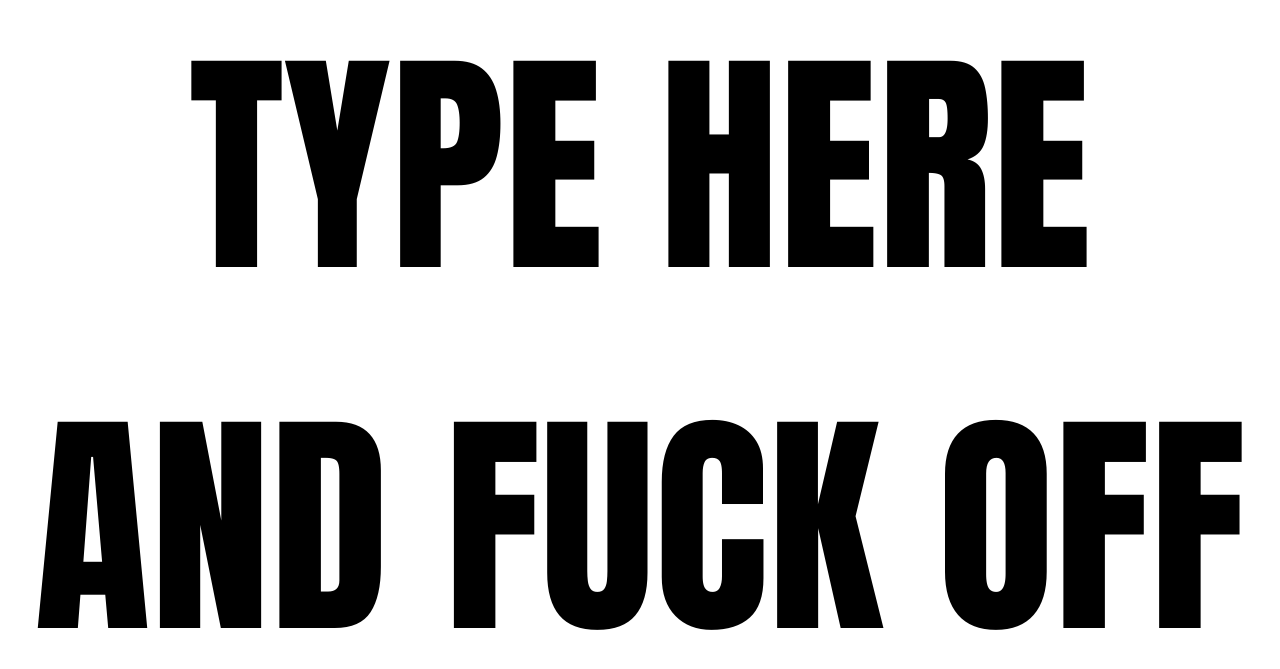
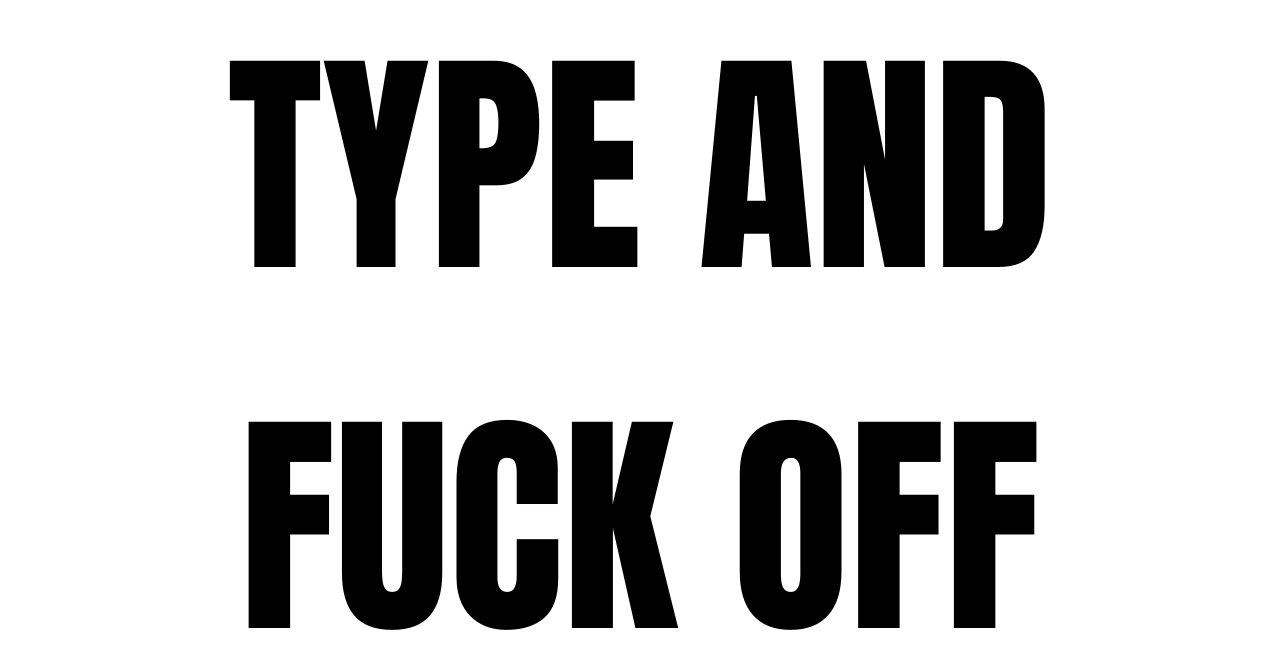
Before and after one commit to tommyp/bangface-banner-generator, a Next.js app: page / in a window 1280 px wide. Shown: the part 119-788 px from the top of the page. Built offline with nearby package versions, Linux system fonts and the light colour scheme.

Commit message:
remove word

```diff
--- a/pages/index.js
+++ b/pages/index.js
@@ -2,9 +2,7 @@ import Head from 'next/head'
 import { useState } from 'react'
 import Banner from '../components/banner'
 
-const Text = "type here and fuck off"
-
-
+const Text = "type and fuck off"
 
 export default function Home() {
   const [text, setText] = useState(null)
```
